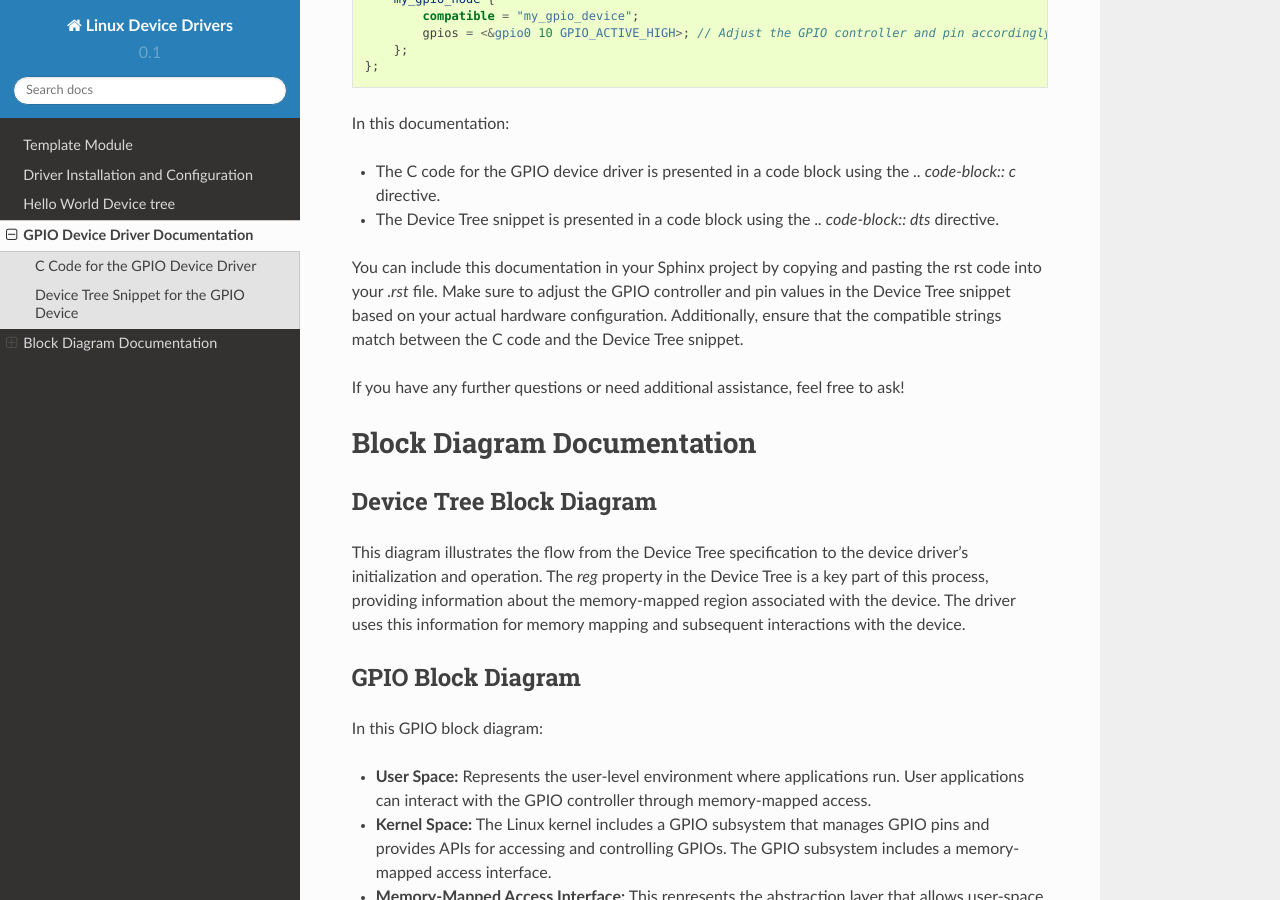
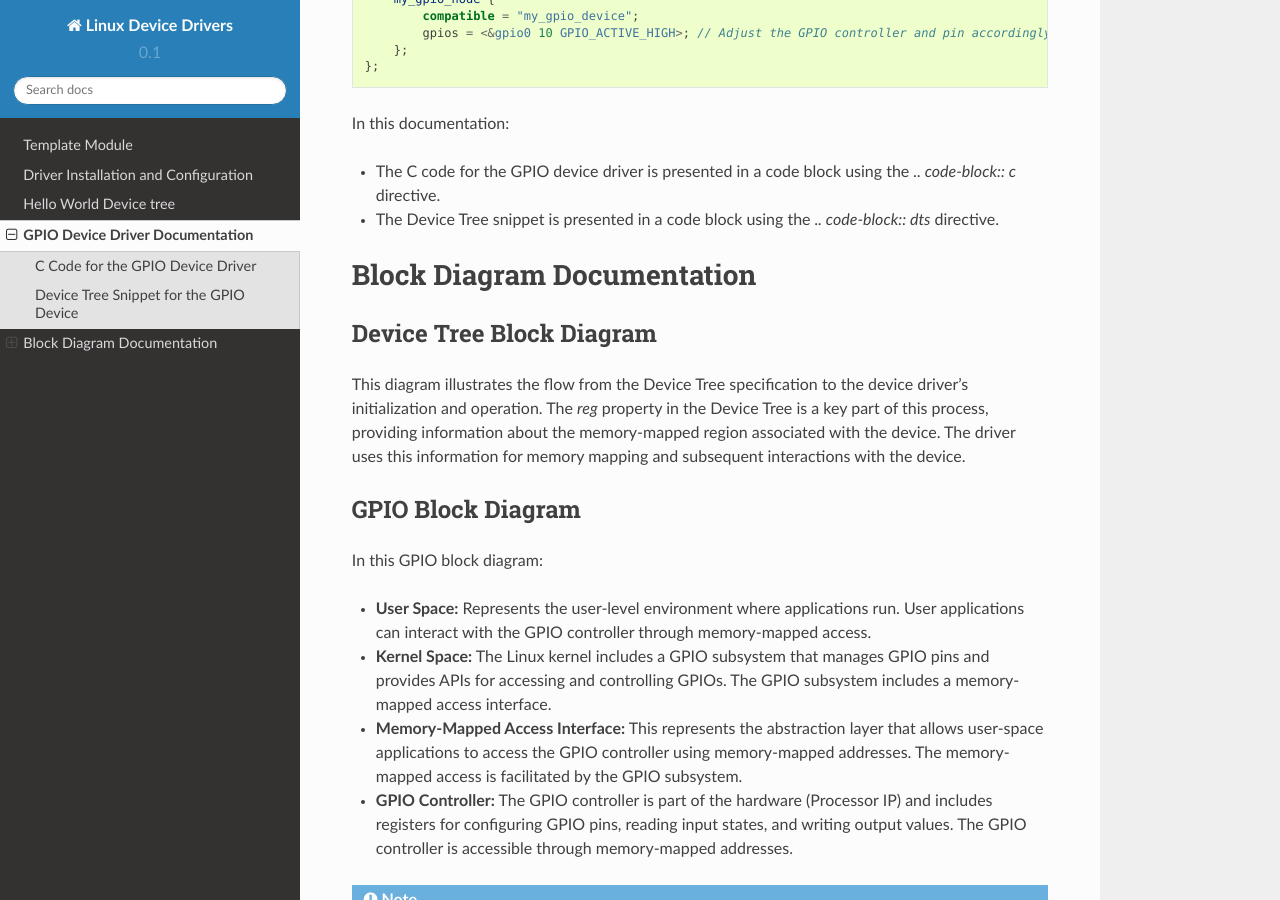
Before and after one commit to abhilashsagar/linuxdd, a Sphinx documentation site: the page built from doc/gpiodriver.rst, in a window 1280 px wide and 900 px high, scrolled down 1637 px. Built offline with Sphinx 7.4.7 and the Read the Docs theme 2.0.0, drawn with Linux system fonts in a browser that asks for light colours.

Commit message:
Update gpiodriver.rst

```diff
--- a/doc/gpiodriver.rst
+++ b/doc/gpiodriver.rst
@@ -103,10 +103,6 @@ In this documentation:
 
 - The Device Tree snippet is presented in a code block using the `.. code-block:: dts` directive.
 
-You can include this documentation in your Sphinx project by copying and pasting the rst code into your `.rst` file. Make sure to adjust the GPIO controller and pin values in the Device Tree snippet based on your actual hardware configuration. Additionally, ensure that the compatible strings match between the C code and the Device Tree snippet.
-
-If you have any further questions or need additional assistance, feel free to ask!
-
 .. _block-diagram-documentation:
 
 Block Diagram Documentation
```
